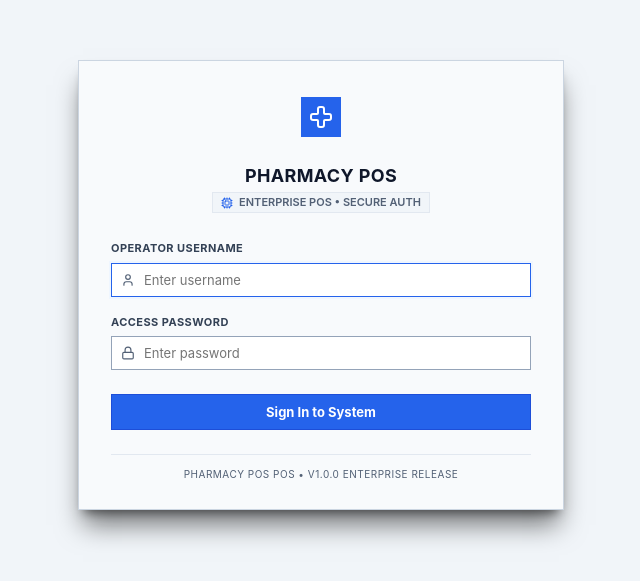
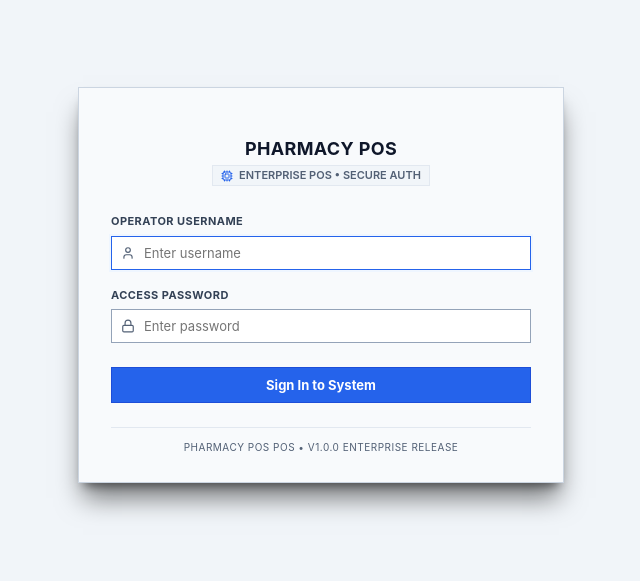
Before and after one commit to langratia/langratia-pharmacy, a React (Vite) app in the folder frontend/: page / in a window 1280 px wide. Shown: the part 135-716 px from the top of the page, without its empty margins (319-959 px from the left). Built offline with nearby package versions, Linux system fonts and the light colour scheme; a web font is replaced by a local one.

Commit message:
style: remove default fallback icons from initial setup wizard and login header

```diff
--- a/frontend/src/components/layout/Sidebar.tsx
+++ b/frontend/src/components/layout/Sidebar.tsx
@@ -119,24 +119,8 @@ export const Sidebar: React.FC<SidebarProps> = ({ activeView, onSelectView, isCo
         }}
       >
         <div style={{ display: 'flex', alignItems: 'center', gap: '6px' }}>
-          {logoUrl ? (
+          {logoUrl && (
             <img src={logoUrl} alt="Logo" style={{ width: '20px', height: '20px', objectFit: 'contain' }} />
-          ) : (
-            <div
-              style={{
-                width: '16px',
-                height: '16px',
-                borderRadius: '0px',
-                backgroundColor: 'var(--color-accent-solid)',
-                display: 'flex',
-                alignItems: 'center',
-                justifyContent: 'center',
-                color: 'var(--color-text-inverse)',
-                flexShrink: 0
-              }}
-            >
-              <Cross size={11} />
-            </div>
           )}
           {!isCollapsed && (
             <div style={{ overflow: 'hidden', whiteSpace: 'nowrap' }}>
--- a/frontend/src/features/auth/LoginPage.tsx
+++ b/frontend/src/features/auth/LoginPage.tsx
@@ -148,19 +148,6 @@ export const LoginPage: React.FC = () => {
             <>
               {/* Header */}
               <div style={{ textAlign: 'center', marginBottom: '24px' }}>
-                <div style={{
-                  width: '44px',
-                  height: '44px',
-                  borderRadius: '0px',
-                  backgroundColor: 'var(--color-accent-solid)',
-                  display: 'inline-flex',
-                  alignItems: 'center',
-                  justifyContent: 'center',
-                  color: 'var(--color-text-inverse)',
-                  marginBottom: '12px'
-                }}>
-                  <Sparkles size={24} />
-                </div>
                 <h1 style={{ fontSize: '18px', fontWeight: 700, color: 'var(--color-text-primary)', marginBottom: '4px', letterSpacing: '0.02em', textTransform: 'uppercase' }}>
                   System Initial Setup
                 </h1>
@@ -303,22 +290,8 @@ export const LoginPage: React.FC = () => {
       }}>
         {/* Header Logo & Title */}
         <div style={{ textAlign: 'center', marginBottom: '28px' }}>
-          {logoUrl ? (
+          {logoUrl && (
             <img src={logoUrl} alt="Logo" style={{ width: '48px', height: '48px', objectFit: 'contain', marginBottom: '14px' }} />
-          ) : (
-            <div style={{
-              width: '40px',
-              height: '40px',
-              borderRadius: '0px',
-              backgroundColor: 'var(--color-accent-solid)',
-              display: 'inline-flex',
-              alignItems: 'center',
-              justifyContent: 'center',
-              color: 'var(--color-text-inverse)',
-              marginBottom: '14px'
-            }}>
-              <Cross size={24} />
-            </div>
           )}
           <h1 style={{ fontSize: '18px', fontWeight: 700, color: 'var(--color-text-primary)', marginBottom: '4px', letterSpacing: '0.02em', textTransform: 'uppercase' }}>
             {pharmacyName}
```
